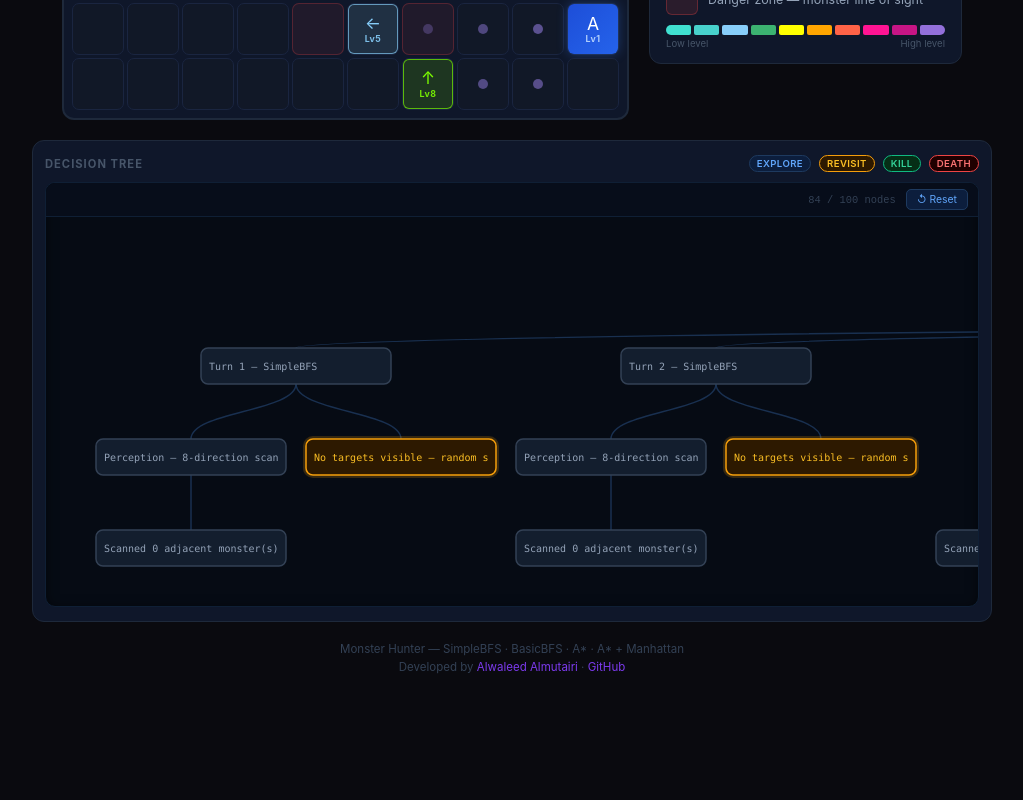
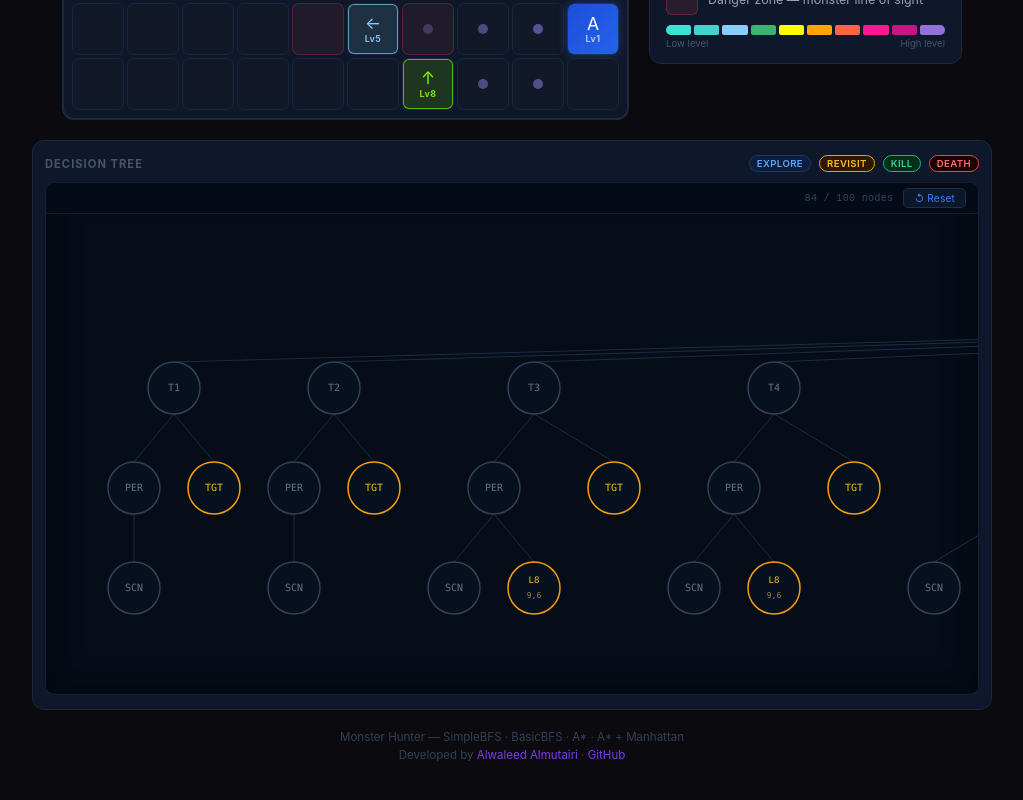
Before and after one commit to alled0/ai-monster-hunter, a React (Vite) app in the folder web/: page / in a window 1280 px wide. Shown: the part 761-1561 px from the top of the page, without its empty margins (128-1151 px from the left). Before the commit the page ends 1475 px from the top, so only its background shows below. Built offline with nearby package versions, Linux system fonts and the light colour scheme.

Commit message:
Redesign decision tree: circles, straight lines, abbreviated labels, reference-style layout

```diff
--- a/web/src/App.css
+++ b/web/src/App.css
@@ -496,16 +496,15 @@
 
 .tree-card { padding: 14px 12px; overflow: hidden; min-width: 0; }
 
-/* ── TreeViz canvas (fixed-height scrollable) ─────────────────────── */
+/* ── TreeViz canvas ───────────────────────────────────────────────── */
 .treeviz-canvas {
-  position: relative;
-  background: #060b14;
-  border: 1px solid #0f1f35;
-  border-radius: 10px;
-  box-shadow: inset 0 2px 12px rgba(0,0,0,0.5);
-  overflow: hidden;
   display: flex;
   flex-direction: column;
+  background: #060c18;
+  border: 1px solid #112032;
+  border-radius: 10px;
+  box-shadow: inset 0 0 32px rgba(0,0,0,0.6);
+  overflow: hidden;
 }
 
 .treeviz-toolbar {
@@ -513,38 +512,40 @@
   align-items: center;
   justify-content: flex-end;
   gap: 10px;
-  padding: 6px 10px;
-  border-bottom: 1px solid #0f1f35;
-  background: #070d1a;
+  padding: 5px 12px;
+  border-bottom: 1px solid #0e1d2e;
+  background: #050b16;
   flex-shrink: 0;
 }
 
 .treeviz-count {
-  font-size: 0.65rem;
-  color: #334155;
+  font-size: 0.63rem;
+  color: #2d4460;
   font-family: 'JetBrains Mono', monospace;
+  letter-spacing: 0.3px;
 }
 
+.treeviz-cap { color: #f59e0b; }
+
 .treeviz-reset-btn {
-  font-size: 0.65rem;
+  font-size: 0.63rem;
   padding: 3px 10px;
   border-radius: 5px;
-  border: 1px solid #1e3a5f;
-  background: #0c1e3d;
-  color: #60a5fa;
+  border: 1px solid #1a3050;
+  background: #0a1828;
+  color: #3b82f6;
   cursor: pointer;
   font-family: inherit;
-  transition: background 0.1s;
+  letter-spacing: 0.2px;
+  transition: background 0.12s, border-color 0.12s;
 }
-.treeviz-reset-btn:hover { background: #1d3a6e; }
+.treeviz-reset-btn:hover { background: #0f2240; border-color: #3b82f6; }
 
 .treeviz-scroll {
   overflow: auto;
   height: 480px;
   scrollbar-width: thin;
-  scrollbar-color: #1e3a5f transparent;
-  padding: 8px;
-  flex: 1;
+  scrollbar-color: #1a3050 transparent;
 }
 
 /* ── Responsive ─────────────────────────────────────────────────── */
--- a/web/src/TreeViz.tsx
+++ b/web/src/TreeViz.tsx
@@ -2,93 +2,136 @@ import { memo } from 'react';
 import type { TraceNode } from './engine/types';
 
 // ── Layout constants ──────────────────────────────────────────────
-const NW  = 190;   // node width
-const NH  = 36;    // node height
-const HG  = 20;    // horizontal gap between siblings
-const VG  = 55;    // vertical gap between levels  (≥40px as required)
-const PAD = 32;    // canvas padding
+const NR  = 26;    // node radius → 52px diameter
+const HG  = 28;    // horizontal gap between adjacent circle edges
+const VG  = 100;   // vertical gap between level centers (gap between edges = 100 - 52 = 48px ≥ 40px)
+const PAD = 48;    // canvas padding
 
-// ── Colour themes ─────────────────────────────────────────────────
-const THEME: Record<TraceNode['type'], { bg: string; border: string; text: string; glow: string }> = {
-  info:    { bg: '#131e2e', border: '#334155', text: '#94a3b8', glow: 'none'       },
-  success: { bg: '#052e16', border: '#10b981', text: '#34d399', glow: '#10b98133' },
-  warn:    { bg: '#2d1900', border: '#f59e0b', text: '#fbbf24', glow: '#f59e0b33' },
-  action:  { bg: '#0c1e3d', border: '#3b82f6', text: '#60a5fa', glow: '#3b82f633' },
-  death:   { bg: '#1f0000', border: '#ef4444', text: '#f87171', glow: '#ef444433' },
+// ── Colours (outline-only style, dark fill) ───────────────────────
+const ROOT_STROKE  = '#ef4444';   // red for root
+const ROOT_TEXT    = '#fca5a5';
+
+const STROKE: Record<TraceNode['type'], string> = {
+  info:    '#334155',   // muted gray
+  success: '#10b981',   // green
+  warn:    '#f59e0b',   // amber
+  action:  '#3b82f6',   // blue
+  death:   '#ef4444',   // red
 };
 
+const TEXT_CLR: Record<TraceNode['type'], string> = {
+  info:    '#64748b',
+  success: '#34d399',
+  warn:    '#fbbf24',
+  action:  '#60a5fa',
+  death:   '#f87171',
+};
+
+const NODE_BG = '#07101f';  // dark fill inside every circle
+
+// ── Label helpers ─────────────────────────────────────────────────
+function topLabel(label: string): string {
+  const t = label.trim();
+  const m = t.match(/Turn\s*(\d+)/);       if (m) return `T${m[1]}`;
+  if (/moving\s+(\w)/i.test(t))            { const d = t.match(/moving\s+(\w)/i)!; return `→${d[1]}`; }
+  if (/attack/i.test(t))                    return 'ATK';
+  if (/\bWAIT\b/i.test(t))                 return 'WAIT';
+  if (/no safe|no path|no frontier/i.test(t)) return '✗';
+  if (/A\*.*path|path.*A\*/i.test(t))      return 'A*';
+  if (/BFS.*path|path.*BFS/i.test(t))      return 'BFS';
+  if (/perception/i.test(t))               return 'PER';
+  if (/frontier/i.test(t))                 return 'FRT';
+  if (/beatable/i.test(t))                 return 'BT';
+  if (/approach/i.test(t))                 return 'APR';
+  const lvM = t.match(/Lv\s*(\d+)/);       if (lvM) return `L${lvM[1]}`;
+  if (/target/i.test(t))                   return 'TGT';
+  if (/total\s+monster/i.test(t))          return 'TOT';
+  if (/scanned/i.test(t))                  return 'SCN';
+  const words = t.split(/[\s—–\[\]]+/).filter(Boolean);
+  return words[0]?.slice(0, 4).toUpperCase() ?? '?';
+}
+
+function botLabel(label: string): string {
+  const t = label.trim();
+  const numM = t.match(/:\s*(\d+)/) ?? t.match(/dist=(\d+)/) ?? t.match(/(\d+)\s+step/);
+  if (numM) return numM[1];
+  const coord = t.match(/\((\d+),(\d+)\)/);
+  if (coord) return `${coord[1]},${coord[2]}`;
+  const turnOutcome = t.match(/\[(kill|death|revisit|explore)\]/i);
+  if (turnOutcome) return turnOutcome[1].slice(0, 3);
+  return '';
+}
+
 // ── Layout types ──────────────────────────────────────────────────
-interface Placed { node: TraceNode; key: string; cx: number; ty: number; children: Placed[] }
+interface Placed { node: TraceNode; key: string; cx: number; cy: number; children: Placed[] }
 interface Edge   { x1: number; y1: number; x2: number; y2: number }
 
-// ── Reingold-Tilford width / placement (full tree — no collapse) ──
-function subtreeWidth(node: TraceNode, nodeKey: string, cache: Map<string, number>): number {
-  if (cache.has(nodeKey)) return cache.get(nodeKey)!;
+// ── Reingold-Tilford width ────────────────────────────────────────
+const LEAF_W = 2 * NR + HG;
+
+function subtreeWidth(node: TraceNode, nk: string, cache: Map<string, number>): number {
+  if (cache.has(nk)) return cache.get(nk)!;
   const w = node.children.length === 0
-    ? NW + HG
+    ? LEAF_W
     : Math.max(
-        node.children.reduce((s, c, i) => s + subtreeWidth(c, `${nodeKey}.${i}`, cache), 0),
-        NW + HG
+        node.children.reduce((s, c, i) => s + subtreeWidth(c, `${nk}.${i}`, cache), 0),
+        LEAF_W
       );
-  cache.set(nodeKey, w);
+  cache.set(nk, w);
   return w;
 }
 
-function placeTree(node: TraceNode, nodeKey: string, depth: number, leftX: number, cache: Map<string, number>): Placed {
-  const w  = subtreeWidth(node, nodeKey, cache);
+function placeTree(node: TraceNode, nk: string, depth: number, leftX: number, cache: Map<string, number>): Placed {
+  const w  = subtreeWidth(node, nk, cache);
   const cx = leftX + w / 2;
-  const ty = PAD + depth * (NH + VG);
+  const cy = PAD + NR + depth * VG;
 
-  let childLeft = leftX;
+  let cl = leftX;
   const children = node.children.map((child, i) => {
-    const childKey = `${nodeKey}.${i}`;
-    const cw = subtreeWidth(child, childKey, cache);
-    const placed = placeTree(child, childKey, depth + 1, childLeft, cache);
-    childLeft += cw;
-    return placed;
+    const ck = `${nk}.${i}`;
+    const cw = subtreeWidth(child, ck, cache);
+    const p  = placeTree(child, ck, depth + 1, cl, cache);
+    cl += cw;
+    return p;
   });
 
-  return { node, key: nodeKey, cx, ty, children };
+  return { node, key: nk, cx, cy, children };
 }
 
-function flatten(placed: Placed, nodes: Placed[], edges: Edge[]) {
-  nodes.push(placed);
-  for (const child of placed.children) {
-    edges.push({ x1: placed.cx, y1: placed.ty + NH, x2: child.cx, y2: child.ty });
+// ── Flatten ───────────────────────────────────────────────────────
+function flatten(p: Placed, nodes: Placed[], edges: Edge[]) {
+  nodes.push(p);
+  for (const child of p.children) {
+    // straight line: bottom center of parent → top center of child
+    edges.push({ x1: p.cx, y1: p.cy + NR, x2: child.cx, y2: child.cy - NR });
     flatten(child, nodes, edges);
   }
 }
 
-function treeSize(placed: Placed): { w: number; h: number } {
+function svgSize(placed: Placed): { w: number; h: number } {
   const nodes: Placed[] = [];
   flatten(placed, nodes, []);
-  const maxX = Math.max(...nodes.map(n => n.cx + NW / 2));
-  const maxY = Math.max(...nodes.map(n => n.ty + NH));
+  const maxX = Math.max(...nodes.map(n => n.cx + NR));
+  const maxY = Math.max(...nodes.map(n => n.cy + NR));
   return { w: maxX + PAD, h: maxY + PAD };
 }
 
-// ── Component (no interaction state — always fully expanded) ──────
+// ── Component ─────────────────────────────────────────────────────
 export default memo(function TreeViz({
-  node,
-  nodeCount,
-  maxNodes,
-  onReset,
+  node, nodeCount, maxNodes, onReset,
 }: {
-  node: TraceNode;
-  nodeCount: number;
-  maxNodes: number;
-  onReset: () => void;
+  node: TraceNode; nodeCount: number; maxNodes: number; onReset: () => void;
 }) {
   const cache    = new Map<string, number>();
   const placed   = placeTree(node, 'root', 0, PAD, cache);
   const allNodes: Placed[] = [];
   const edges:    Edge[]   = [];
   flatten(placed, allNodes, edges);
-  const { w, h } = treeSize(placed);
+  const { w, h } = svgSize(placed);
 
   return (
     <div className="treeviz-canvas">
-      {/* Toolbar — fixed, never scrolls */}
+      {/* Fixed toolbar */}
       <div className="treeviz-toolbar">
         <span className="treeviz-count">
           {nodeCount} / {maxNodes} nodes
@@ -97,51 +140,58 @@ export default memo(function TreeViz({
         <button className="treeviz-reset-btn" onClick={onReset}>↺ Reset</button>
       </div>
 
-      {/* Scrollable canvas — tree grows freely here */}
+      {/* Scrollable canvas */}
       <div className="treeviz-scroll">
         <svg width={w} height={h} style={{ display: 'block' }}>
 
-          {/* Curved edges */}
+          {/* Straight-line edges */}
           <g>
-            {edges.map((e, i) => {
-              const my = (e.y1 + e.y2) / 2;
-              return (
-                <path
-                  key={i}
-                  d={`M ${e.x1} ${e.y1} C ${e.x1} ${my}, ${e.x2} ${my}, ${e.x2} ${e.y2}`}
-                  fill="none" stroke="#1e3a5f" strokeWidth={1.5} opacity={0.8}
-                />
-              );
-            })}
+            {edges.map((e, i) => (
+              <line key={i}
+                x1={e.x1} y1={e.y1} x2={e.x2} y2={e.y2}
+                stroke="#1a2d42" strokeWidth={1}
+              />
+            ))}
           </g>
 
-          {/* Nodes */}
+          {/* Circle nodes */}
           <g>
-            {allNodes.map(({ node: n, cx, ty, key }) => {
-              const theme = THEME[n.type];
-              const x = cx - NW / 2;
+            {allNodes.map(({ node: n, cx, cy, key }) => {
+              const isRoot  = key === 'root';
+              const stroke  = isRoot ? ROOT_STROKE  : STROKE[n.type];
+              const textClr = isRoot ? ROOT_TEXT     : TEXT_CLR[n.type];
+              const sw      = isRoot ? 2.5 : 1.5;
+              const top     = topLabel(n.label);
+              const bot     = botLabel(n.label);
+              const topY    = bot ? cy - 7 : cy;
+              const botY    = cy + 8;
+
               return (
                 <g key={key}>
-                  {theme.glow !== 'none' && (
-                    <rect x={x-3} y={ty-3} width={NW+6} height={NH+6} rx={10} fill={theme.glow} />
+                  <title>{n.label}</title>
+                  <circle cx={cx} cy={cy} r={NR}
+                    fill={NODE_BG} stroke={stroke} strokeWidth={sw}
+                  />
+                  <text x={cx} y={topY}
+                    textAnchor="middle" dominantBaseline="middle"
+                    fontSize={bot ? 9 : 10}
+                    fontFamily="'JetBrains Mono','Fira Code','Consolas',monospace"
+                    fill={textClr}
+                    style={{ userSelect: 'none' }}
+                  >
+                    {top}
+                  </text>
+                  {bot && (
+                    <text x={cx} y={botY}
+                      textAnchor="middle" dominantBaseline="middle"
+                      fontSize={8}
+                      fontFamily="'JetBrains Mono','Fira Code','Consolas',monospace"
+                      fill={textClr} opacity={0.65}
+                      style={{ userSelect: 'none' }}
+                    >
+                      {bot}
+                    </text>
                   )}
-                  <rect x={x} y={ty} width={NW} height={NH} rx={7}
-                    fill={theme.bg} stroke={theme.border} strokeWidth={1.5}
-                  />
-                  <foreignObject x={x+8} y={ty} width={NW-16} height={NH}>
-                    <div
-                      style={{
-                        height: NH, display: 'flex', alignItems: 'center',
-                        fontSize: '10px',
-                        fontFamily: "'JetBrains Mono','Fira Code','Consolas',monospace",
-                        color: theme.text, overflow: 'hidden',
-                        whiteSpace: 'nowrap', textOverflow: 'ellipsis',
-                      }}
-                      title={n.label}
-                    >
-                      {n.label}
-                    </div>
-                  </foreignObject>
                 </g>
               );
             })}
```
